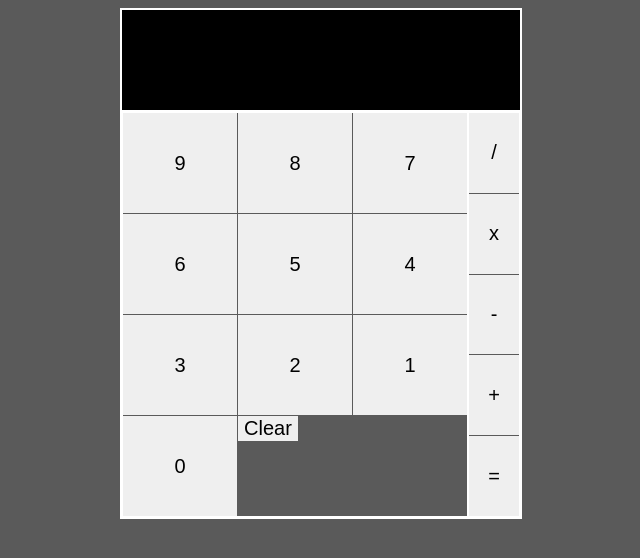
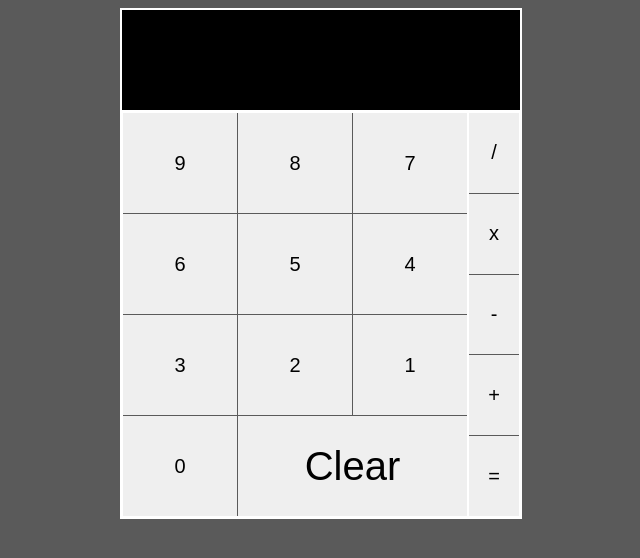
Before and after one commit to Gremke/calculator, a plain HTML site: page index.html in a window 1280 px wide. Shown: the whole page, without its empty margins (319-959 px from the left). Drawn offline with Linux system fonts and the light colour scheme.

Commit message:
clear button css grid alignment

```diff
--- a/styles.css
+++ b/styles.css
@@ -60,6 +60,10 @@ button {
 }
 
 #clear {
-  width: auto;
-  height: auto;
+  grid-column: span 2;
 }
+#clear > button {
+  font-size: 40px;
+  width: 100%;
+  height: 100%;
+}
```
